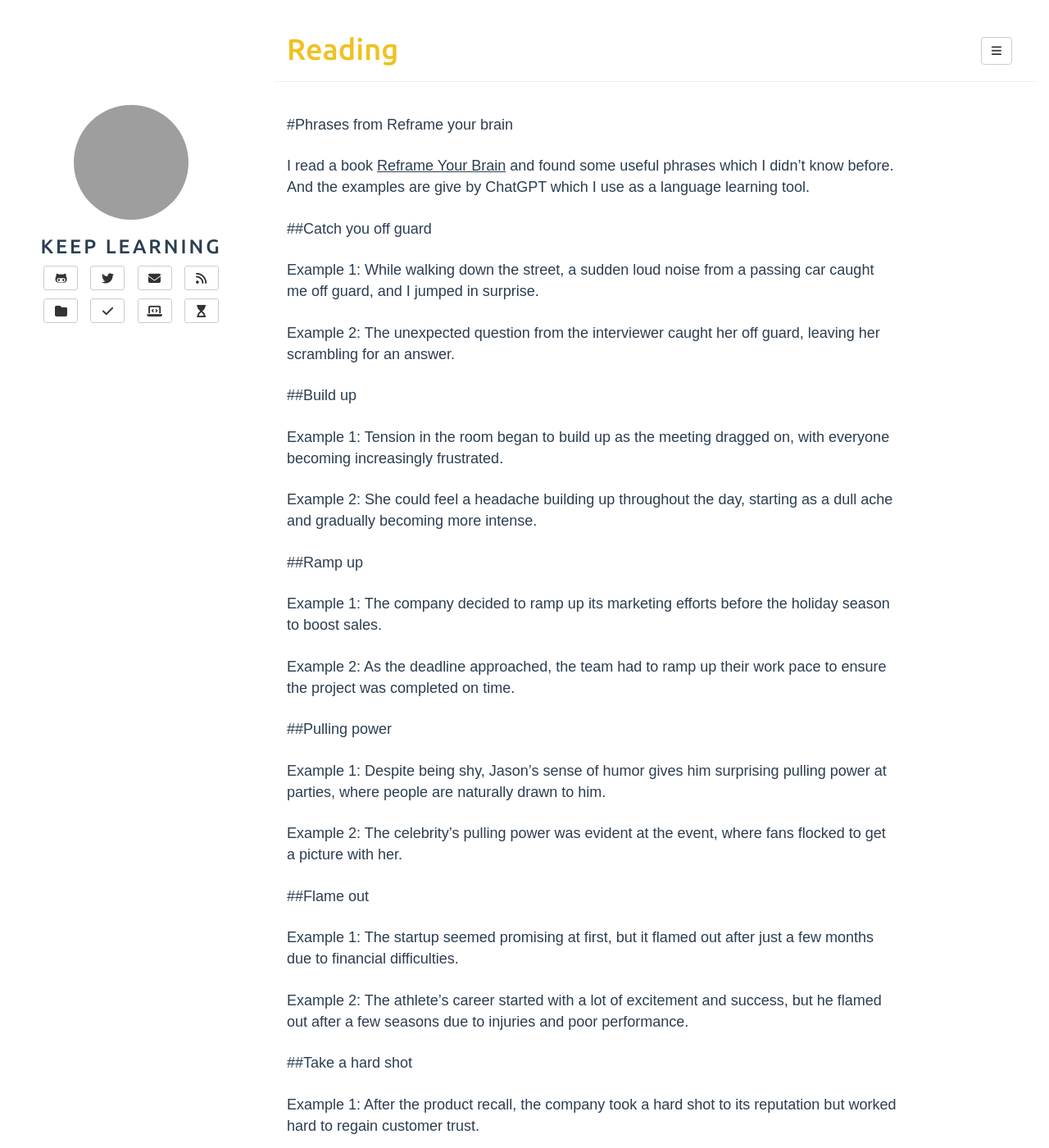
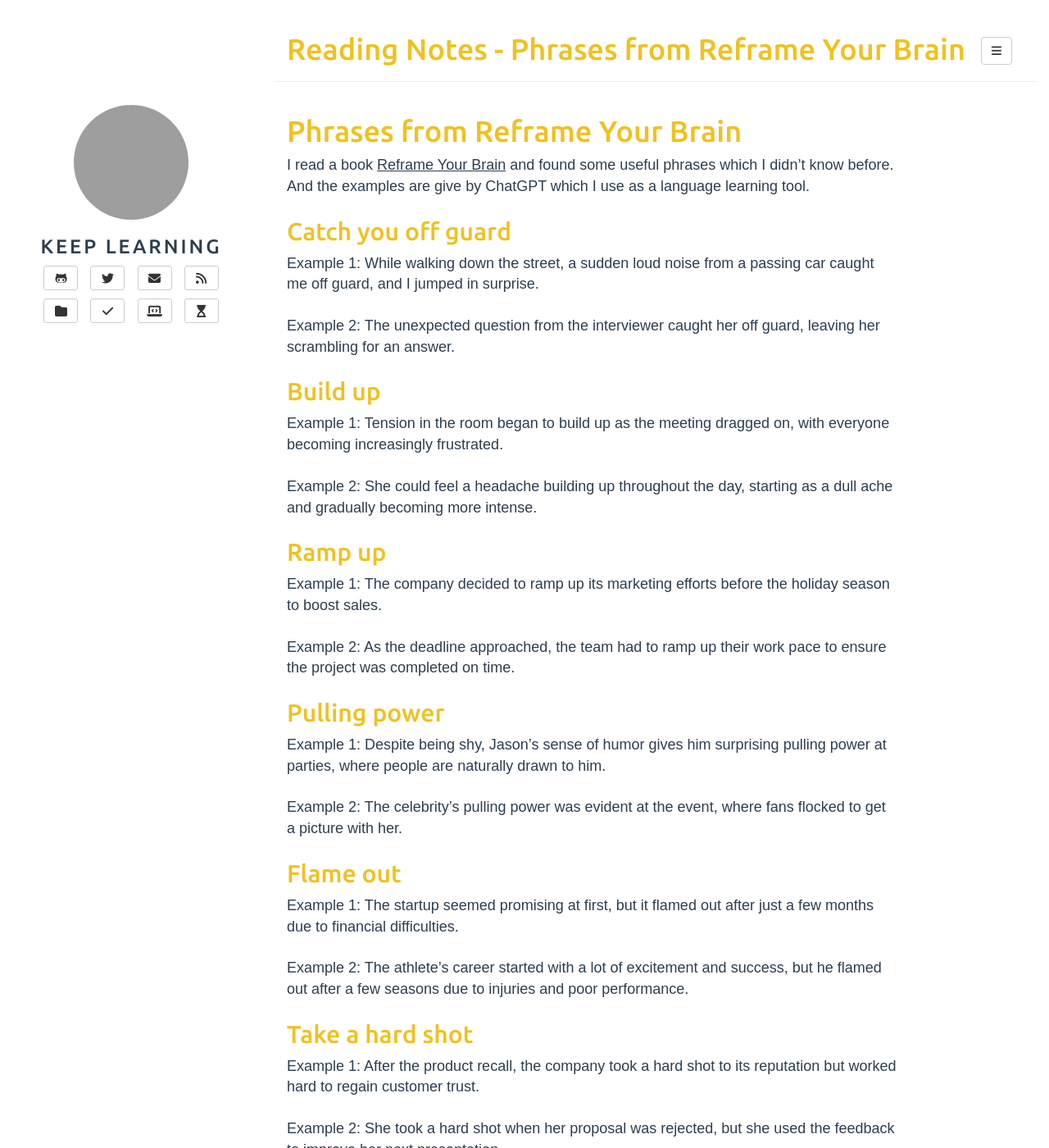
Before and after one commit to gaoxingaa/gaoxingaa.github.io, a Jekyll site: the page built from _posts/2024-09-01-reading-notes.md, in a window 1280 px wide and 1400 px high. Shown: the whole window at 82% size. Built offline with Jekyll 4.4.1, drawn with Linux system fonts in a browser that asks for light colours; nearby versions of some CDN libraries; comment, search, counter and statistics services are not loaded; grey boxes are pictures that could not be loaded.

Commit message:
modify styles for md file

```diff
--- a/_posts/2024-09-01-reading-notes.md
+++ b/_posts/2024-09-01-reading-notes.md
@@ -1,54 +1,54 @@
 ---
 layout: post
-title: Reading
+title: Reading Notes - Phrases from Reframe Your Brain
 categories: [English]
 tags: [ChatGPT]
 lang: en-US
 
 ---
 
-#Phrases from Reframe your brain
+# Phrases from Reframe Your Brain
 
 I read a book [Reframe Your Brain](https://book.douban.com/subject/36535459/) and found some useful phrases which I didn't know before. And the examples are give by ChatGPT which I use as a language learning tool.
 
 
-##Catch you off guard
+## Catch you off guard
 
 Example 1: While walking down the street, a sudden loud noise from a passing car caught me off guard, and I jumped in surprise.
 
 Example 2: The unexpected question from the interviewer caught her off guard, leaving her scrambling for an answer.
 
-##Build up
+## Build up
 
 Example 1: Tension in the room began to build up as the meeting dragged on, with everyone becoming increasingly frustrated.
 
 Example 2: She could feel a headache building up throughout the day, starting as a dull ache and gradually becoming more intense.
 
-##Ramp up
+## Ramp up
 
 Example 1: The company decided to ramp up its marketing efforts before the holiday season to boost sales.
 
 Example 2: As the deadline approached, the team had to ramp up their work pace to ensure the project was completed on time.
 
-##Pulling power
+## Pulling power
 
 Example 1: Despite being shy, Jason's sense of humor gives him surprising pulling power at parties, where people are naturally drawn to him.
 
 Example 2: The celebrity's pulling power was evident at the event, where fans flocked to get a picture with her.
 
-##Flame out
+## Flame out
 
 Example 1: The startup seemed promising at first, but it flamed out after just a few months due to financial difficulties.
 
 Example 2: The athlete's career started with a lot of excitement and success, but he flamed out after a few seasons due to injuries and poor performance.
 
-##Take a hard shot
+## Take a hard shot
 
 Example 1: After the product recall, the company took a hard shot to its reputation but worked hard to regain customer trust.
 
 Example 2: She took a hard shot when her proposal was rejected, but she used the feedback to improve her next presentation.
 
-##crowd out
+## Crowd out
 
 Example 1: In a small garden, aggressive weeds can crowd out the flowers, taking up all the nutrients and sunlight, leaving little room for the flowers to grow.
 
```
